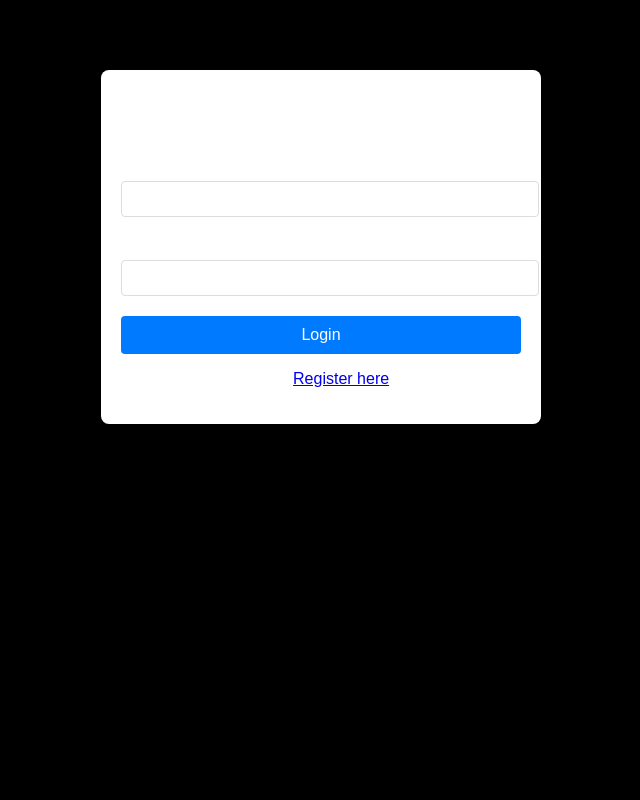
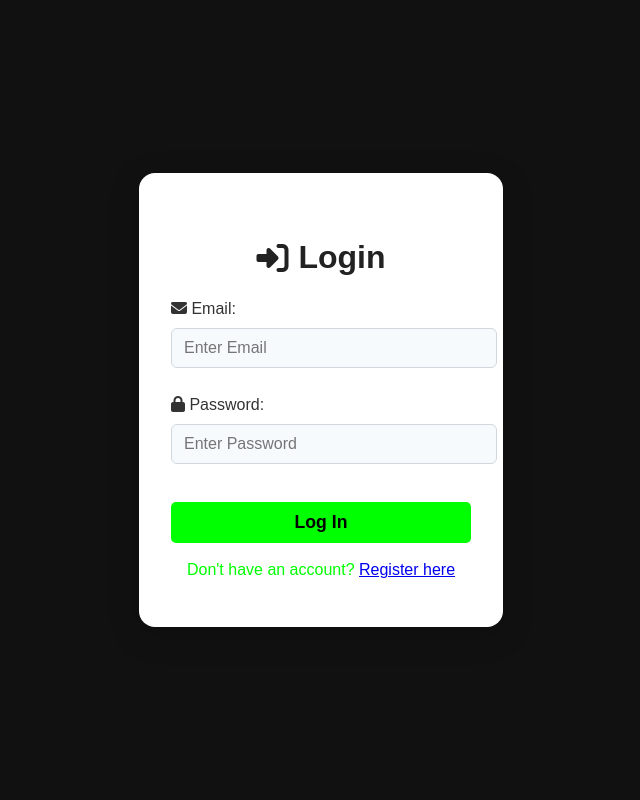
Before and after one commit to mostafaamer1234/KeynesAI, a Flask app: page /login in a window 1280 px wide. Shown: the whole page, without its empty margins (319-959 px from the left). Run offline with Flask 3, Linux system fonts and the light colour scheme.

Commit message:
finalcommit
Signed-off-by: mostafaamer1234 <amermostafa477@gmail.com>

```diff
--- a/static/style.css
+++ b/static/style.css
@@ -804,3 +804,106 @@ body {
   }
 }
 /* --- End Sectors Modern Styles --- */
+
+/* Modern Login Modal Styles */
+.login-modal-modern {
+  background: #fff;
+  border-radius: 16px;
+  box-shadow: 0 8px 32px rgba(0, 0, 0, 0.18);
+  padding: 40px 32px 32px 32px;
+  max-width: 400px;
+  margin: auto;
+  position: relative;
+  animation: fadeInModal 0.3s;
+}
+
+@keyframes fadeInModal {
+  from {
+    opacity: 0;
+    transform: translateY(-30px);
+  }
+  to {
+    opacity: 1;
+    transform: translateY(0);
+  }
+}
+
+.login-modal-modern h2 {
+  text-align: center;
+  color: #222;
+  margin-bottom: 24px;
+  font-size: 2rem;
+  display: flex;
+  align-items: center;
+  gap: 10px;
+  justify-content: center;
+}
+
+.login-modal-modern .form-group {
+  margin-bottom: 18px;
+}
+
+.login-modal-modern label {
+  font-weight: 500;
+  color: #333;
+  margin-bottom: 6px;
+  display: block;
+}
+
+.login-modal-modern input[type="email"],
+.login-modal-modern input[type="password"] {
+  width: 100%;
+  padding: 10px 12px;
+  border: 1px solid #d0d7de;
+  border-radius: 6px;
+  font-size: 1rem;
+  margin-top: 4px;
+  background: #f7fafd;
+  transition: border 0.2s;
+}
+
+.login-modal-modern input:focus {
+  border: 1.5px solid #007bff;
+  outline: none;
+}
+
+.login-btn {
+  width: 100%;
+  background: #007bff;
+  color: #fff;
+  font-weight: bold;
+  border: none;
+  border-radius: 6px;
+  padding: 12px 0;
+  font-size: 1.1rem;
+  margin-top: 10px;
+  transition: background 0.2s;
+}
+
+.login-btn:hover {
+  background: #0056b3;
+}
+
+.close-modal {
+  position: absolute;
+  top: 18px;
+  right: 18px;
+  background: none;
+  border: none;
+  font-size: 1.5rem;
+  color: #888;
+  cursor: pointer;
+  transition: color 0.2s;
+}
+
+.close-modal:hover {
+  color: #222;
+}
+
+.centered-auth-container {
+  min-height: 100vh;
+  display: flex;
+  align-items: center;
+  justify-content: center;
+  background: #111;
+}
--- a/templates/login.html
+++ b/templates/login.html
@@ -8,27 +8,47 @@
       rel="stylesheet"
       href="{{ url_for('static', filename='style.css') }}"
     />
+    <link
+      rel="stylesheet"
+      href="https://cdnjs.cloudflare.com/ajax/libs/font-awesome/6.4.0/css/all.min.css"
+    />
   </head>
-  <body>
-    <div class="container">
-      <div class="login-form">
-        <h2>Login</h2>
+  <body style="background: #111">
+    <div class="centered-auth-container">
+      <div class="modal-content login-modal-modern">
+        <h2><i class="fa-solid fa-right-to-bracket"></i> Login</h2>
         {% with messages = get_flashed_messages(with_categories=true) %} {% if
         messages %} {% for category, message in messages %}
         <div class="alert alert-{{ category }}">{{ message }}</div>
         {% endfor %} {% endif %} {% endwith %}
         <form method="POST" action="{{ url_for('login') }}">
           <div class="form-group">
-            <label for="email">Email:</label>
-            <input type="email" id="email" name="email" required />
+            <label for="login-email"
+              ><i class="fa-solid fa-envelope"></i> Email:</label
+            >
+            <input
+              type="email"
+              id="login-email"
+              name="email"
+              placeholder="Enter Email"
+              required
+            />
           </div>
           <div class="form-group">
-            <label for="password">Password:</label>
-            <input type="password" id="password" name="password" required />
+            <label for="login-password"
+              ><i class="fa-solid fa-lock"></i> Password:</label
+            >
+            <input
+              type="password"
+              id="login-password"
+              name="password"
+              placeholder="Enter Password"
+              required
+            />
           </div>
-          <button type="submit" class="btn">Login</button>
+          <button type="submit" class="btn login-btn">Log In</button>
         </form>
-        <p>
+        <p style="margin-top: 18px; text-align: center">
           Don't have an account?
           <a href="{{ url_for('register') }}">Register here</a>
         </p>
```
Also changed, not shown: templates/index.HTML (+39 -10 lines), templates/register.html (+30 -10 lines).
